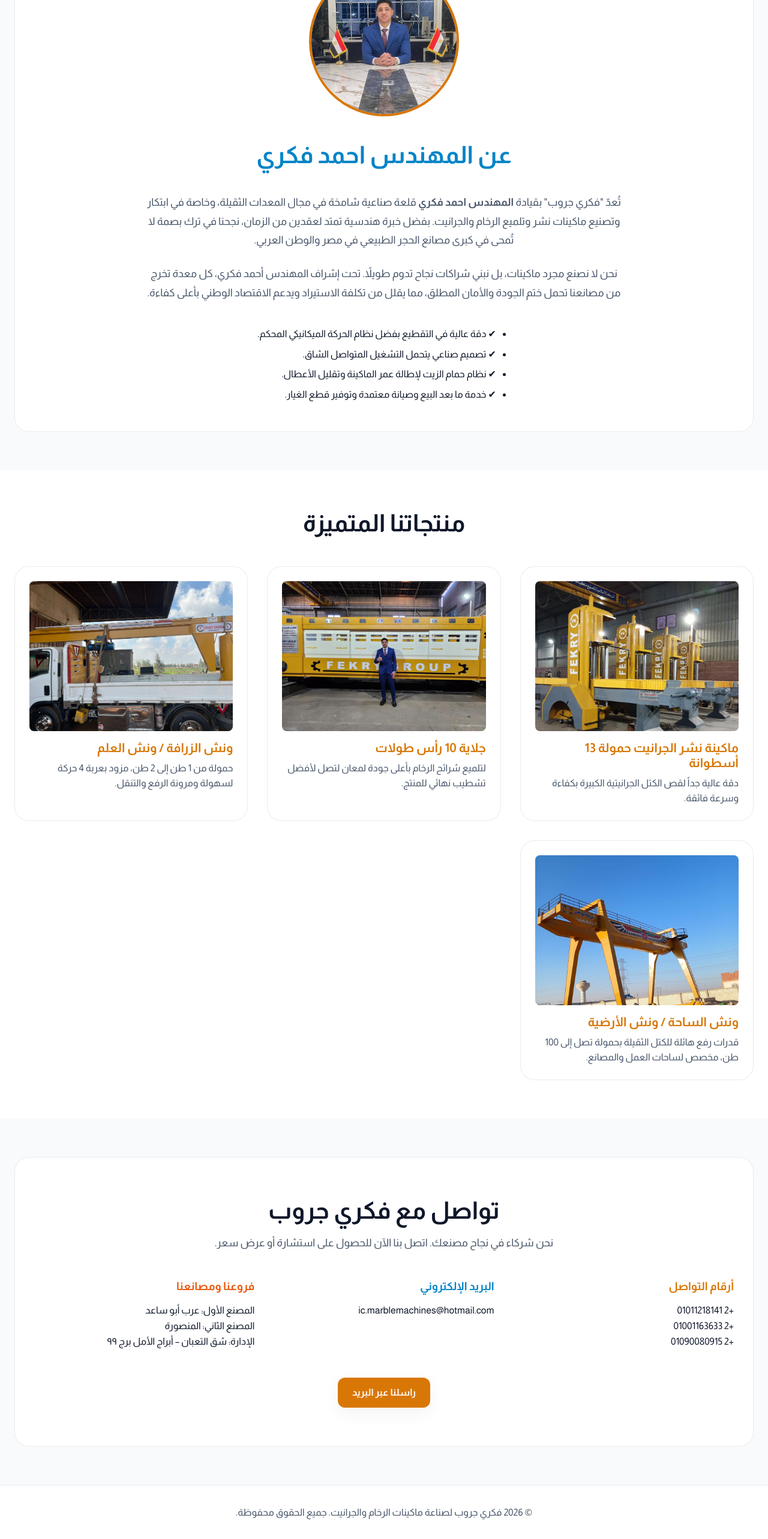
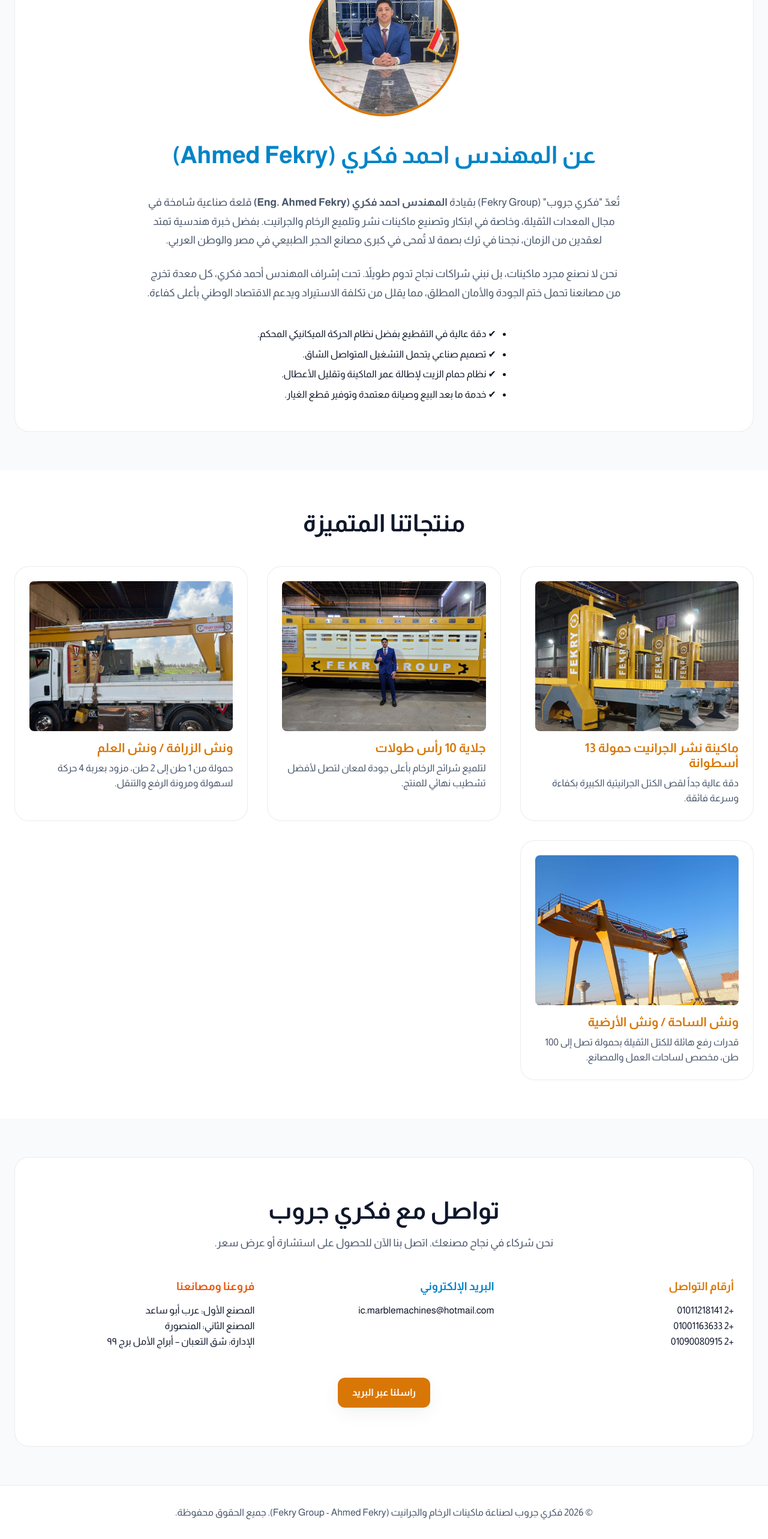
Before and after one commit to brandme266-prog/ahmaedfakery, a Next.js app: page / in a window 1280 px wide. Shown: the part 982-3548 px from the top of the page at 60% size. Built offline with nearby package versions, Linux system fonts and the light colour scheme.

Commit message:
Optimize SEO for English search terms (Ahmed Fekry / Fekry Group)

```diff
--- a/src/app/layout.tsx
+++ b/src/app/layout.tsx
@@ -4,11 +4,11 @@ import Image from 'next/image'
 import Link from 'next/link'
 
 export const metadata: Metadata = {
-  title: 'المهندس احمد فكري - فكري جروب لصناعة ماكينات الرخام والجرانيت',
-  description: 'تبحث عن أفضل ماكينات الرخام والجرانيت؟ موقع المهندس احمد فكري (فكري جروب) يوفر لك أحدث المناشير (منشار 6 متر حمام زيت)، جلايات الرخام، والأوناش العلوية (ونش زرافة وعلم) بأفضل الأسعار وأعلى جودة في مصر والوطن العربي.',
-  keywords: 'المهندس احمد فكري, احمد فكري, فكري جروب, ماكينات رخام, اسعار ماكينات الرخام في مصر, ماكينات جرانيت, أوناش صناعية, ونش زرافة, ونش علم, جلاية رخام 10 رأس, منشار 6 متر حمام زيت, فريزة ليزر للرخام, مصانع شق التعبان للرخام, معدات مصانع الرخام, تصنيع أوناش رفع',
+  title: 'المهندس احمد فكري | Ahmed Fekry - فكري جروب لصناعة ماكينات الرخام والجرانيت',
+  description: 'تبحث عن أفضل ماكينات الرخام والجرانيت؟ موقع المهندس احمد فكري (Fekry Group) يوفر لك أحدث المناشير (منشار 6 متر حمام زيت)، جلايات الرخام، والأوناش العلوية بأفضل الأسعار.',
+  keywords: 'المهندس احمد فكري, احمد فكري, فكري جروب, Ahmed Fekry, Ahmed Fekri, Fekry Group, Marble Machines Egypt, ماكينات رخام, اسعار ماكينات الرخام في مصر, أوناش صناعية, ونش زرافة',
   openGraph: {
-    title: 'المهندس احمد فكري | فكري جروب لصناعة الماكينات',
+    title: 'المهندس احمد فكري | Ahmed Fekry | فكري جروب لصناعة الماكينات',
     description: 'تعرف على إنجازات المهندس احمد فكري وفكري جروب الرائدة في صناعة ماكينات الرخام والجرانيت والأوناش الثقيلة.',
     locale: 'ar_EG',
     type: 'website',
--- a/src/app/page.tsx
+++ b/src/app/page.tsx
@@ -58,9 +58,9 @@ export default function Home() {
             <div style={{ position: 'relative', width: '250px', height: '250px', borderRadius: '50%', overflow: 'hidden', border: '4px solid var(--accent-yellow)', marginBottom: '1rem' }}>
               <Image src="/img/500310758_548201025008210_6078741677372742104_n.jpg" alt="المهندس احمد فكري" fill style={{ objectFit: 'cover' }} />
             </div>
-            <h2 style={{ fontSize: '2.5rem', color: 'var(--accent-cyan)' }}>عن المهندس احمد فكري</h2>
+            <h2 style={{ fontSize: '2.5rem', color: 'var(--accent-cyan)' }}>عن المهندس احمد فكري (Ahmed Fekry)</h2>
             <p style={{ color: 'var(--text-secondary)', fontSize: '1.1rem', maxWidth: '800px', lineHeight: '1.8' }}>
-              تُعدّ "فكري جروب" بقيادة <strong>المهندس احمد فكري</strong> قلعة صناعية شامخة في مجال المعدات الثقيلة، وخاصة في ابتكار وتصنيع ماكينات نشر وتلميع الرخام والجرانيت. بفضل خبرة هندسية تمتد لعقدين من الزمان، نجحنا في ترك بصمة لا تُمحى في كبرى مصانع الحجر الطبيعي في مصر والوطن العربي.
+              تُعدّ "فكري جروب" (Fekry Group) بقيادة <strong>المهندس احمد فكري (Eng. Ahmed Fekry)</strong> قلعة صناعية شامخة في مجال المعدات الثقيلة، وخاصة في ابتكار وتصنيع ماكينات نشر وتلميع الرخام والجرانيت. بفضل خبرة هندسية تمتد لعقدين من الزمان، نجحنا في ترك بصمة لا تُمحى في كبرى مصانع الحجر الطبيعي في مصر والوطن العربي.
             </p>
             <p style={{ color: 'var(--text-secondary)', fontSize: '1.1rem', maxWidth: '800px', lineHeight: '1.8' }}>
               نحن لا نصنع مجرد ماكينات، بل نبني شراكات نجاح تدوم طويلاً. تحت إشراف المهندس أحمد فكري، كل معدة تخرج من مصانعنا تحمل ختم الجودة والأمان المطلق، مما يقلل من تكلفة الاستيراد ويدعم الاقتصاد الوطني بأعلى كفاءة.
@@ -133,7 +133,7 @@ export default function Home() {
 
       {/* Footer */}
       <footer style={{ background: 'var(--bg-secondary)', padding: '2rem 0', textAlign: 'center', borderTop: '1px solid var(--border-color)' }}>
-        <p style={{ color: 'var(--text-secondary)' }}>© 2026 فكري جروب لصناعة ماكينات الرخام والجرانيت. جميع الحقوق محفوظة.</p>
+        <p style={{ color: 'var(--text-secondary)' }}>© 2026 فكري جروب لصناعة ماكينات الرخام والجرانيت (Fekry Group - Ahmed Fekry). جميع الحقوق محفوظة.</p>
       </footer>
     </>
   )
```
